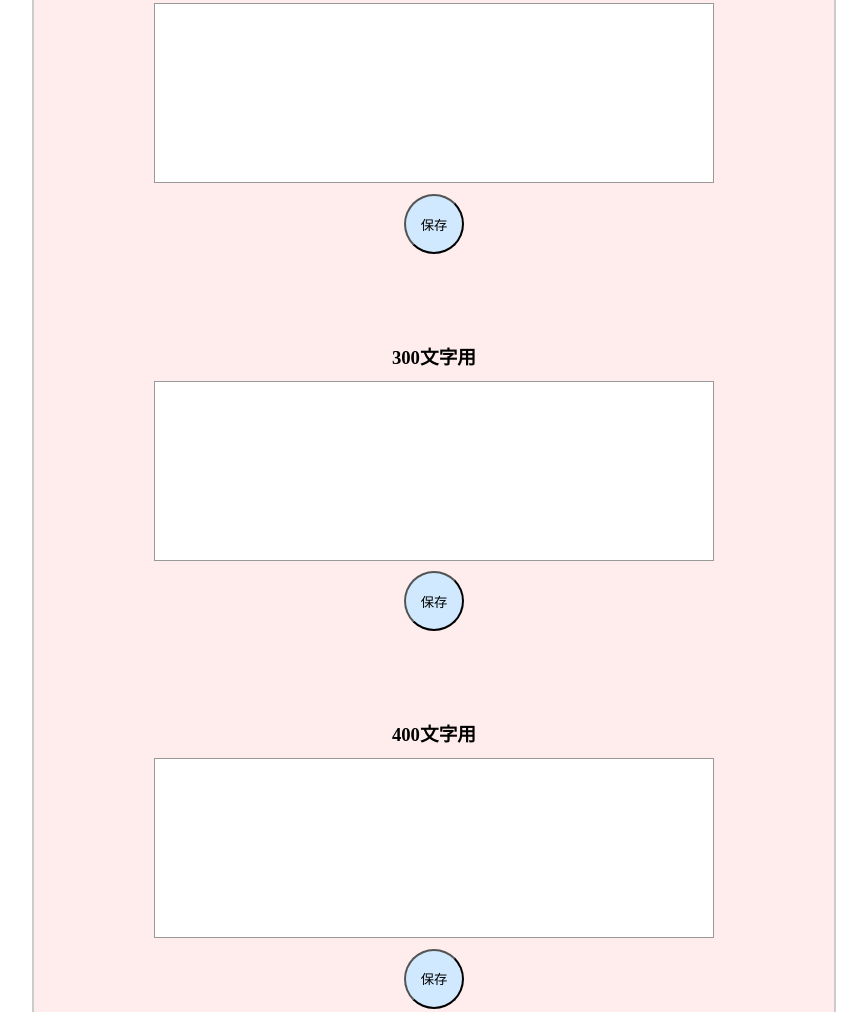
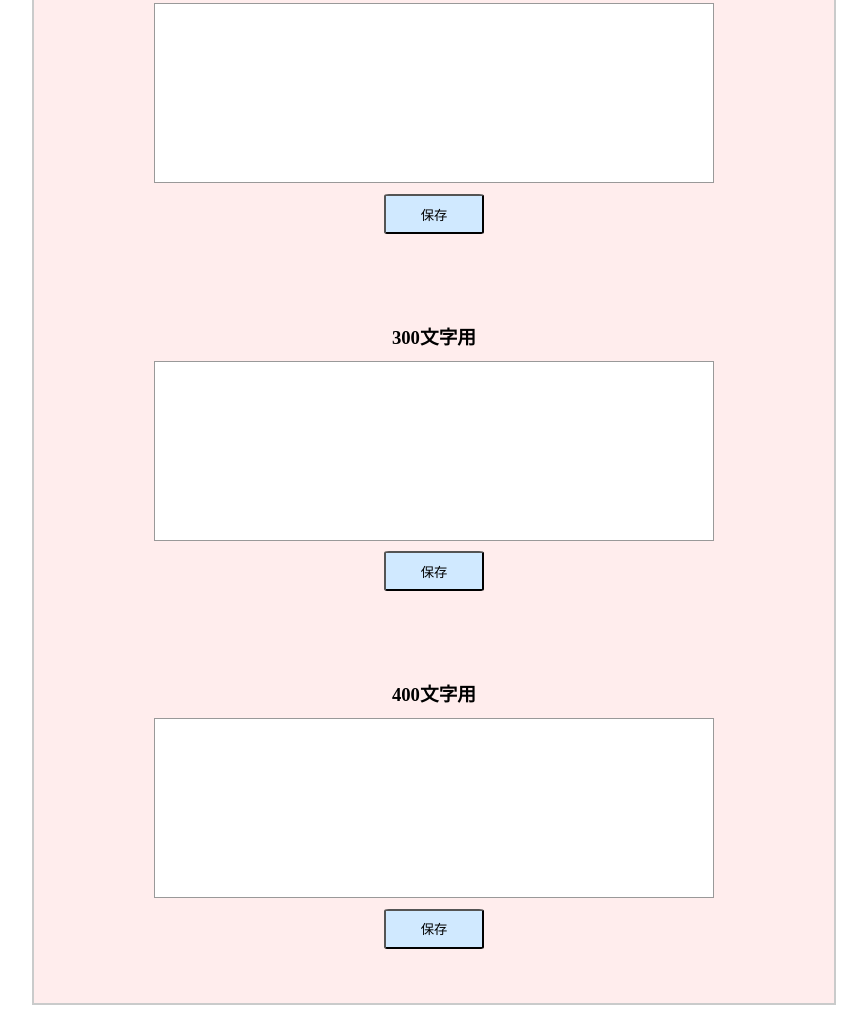
Before and after one commit to SokiNaito/count, a plain HTML site: page index.html in a window 1280 px wide. Shown: the part 841-1853 px from the top of the page, without its empty margins (206-1073 px from the left). Drawn offline with Linux system fonts and the light colour scheme.

Commit message:
Update count.css

```diff
--- a/count.css
+++ b/count.css
@@ -91,9 +91,9 @@ margin-bottom: 5px;
 
 
 #hozon{
-    border-radius: 50%;
-    width: 60px;
-    height: 60px;
+    border-radius: 5%;
+    width: 100px;
+    height: 40px;
     background-color:rgb(208, 233, 255);
 }
 
```
